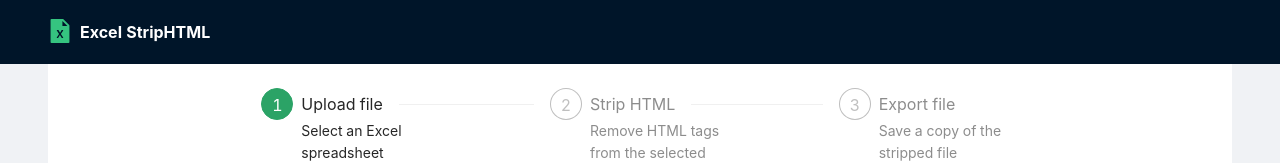
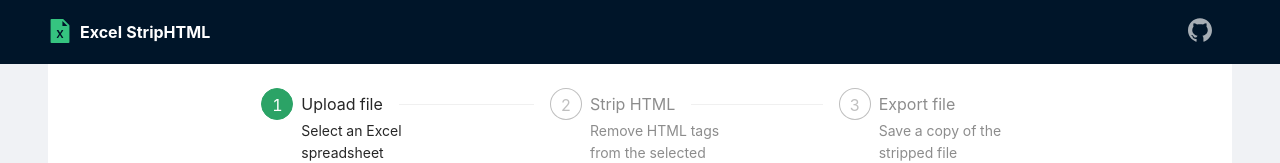
Before and after one commit to drichar/excel-striphtml, a React (Create React App) app: page / in a window 1280 px wide. Shown: the top 163 px of the page. Built offline with nearby package versions, Linux system fonts and the light colour scheme.

Commit message:
Add link to GitHub

```diff
--- a/src/App.js
+++ b/src/App.js
@@ -1,6 +1,6 @@
 import React from 'react';
-import { Layout } from 'antd';
-import { FileExcelFilled } from '@ant-design/icons';
+import { Layout, Menu } from 'antd';
+import { FileExcelFilled, GithubOutlined } from '@ant-design/icons';
 import ExcelPage from './components/ExcelPage';
 import './App.less';
 
@@ -25,6 +25,13 @@
 					}} />
 					Excel StripHTML
 				</Logo>
+				<Menu theme="dark" mode="horizontal">
+					<Menu.Item>
+						<a href="https://github.com/drichar/excel-striphtml">
+							<GithubOutlined style={{ fontSize: '24px', transform: 'translateY(0.125rem)' }} />
+						</a>
+					</Menu.Item>
+				</Menu>
 			</Header>
 			<Content>
 				<PageContainer>
--- a/src/styles/layout.css.js
+++ b/src/styles/layout.css.js
@@ -6,7 +6,7 @@
 
 	.ant-layout-header {
 		display: flex;
-		justify-content: flex-start;
+		justify-content: space-between;
 		height: 4rem;
 		padding: 0 1.5rem;
 		line-height: 4rem;
```
